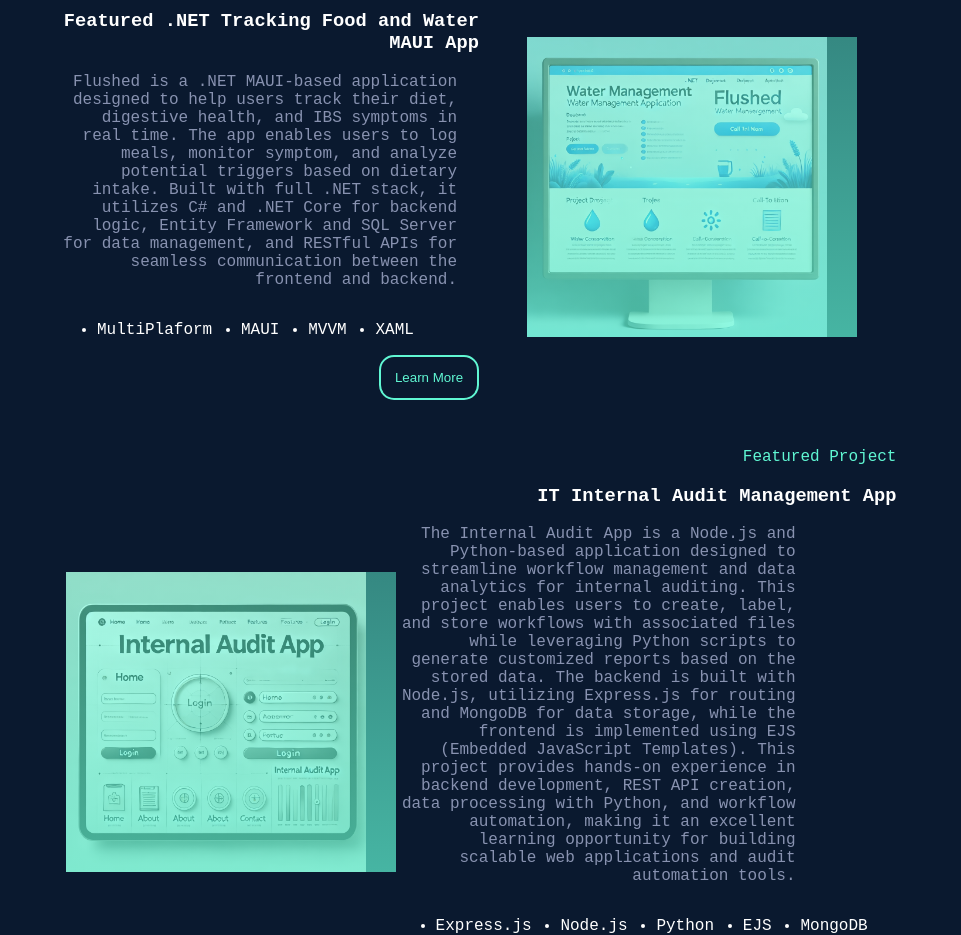
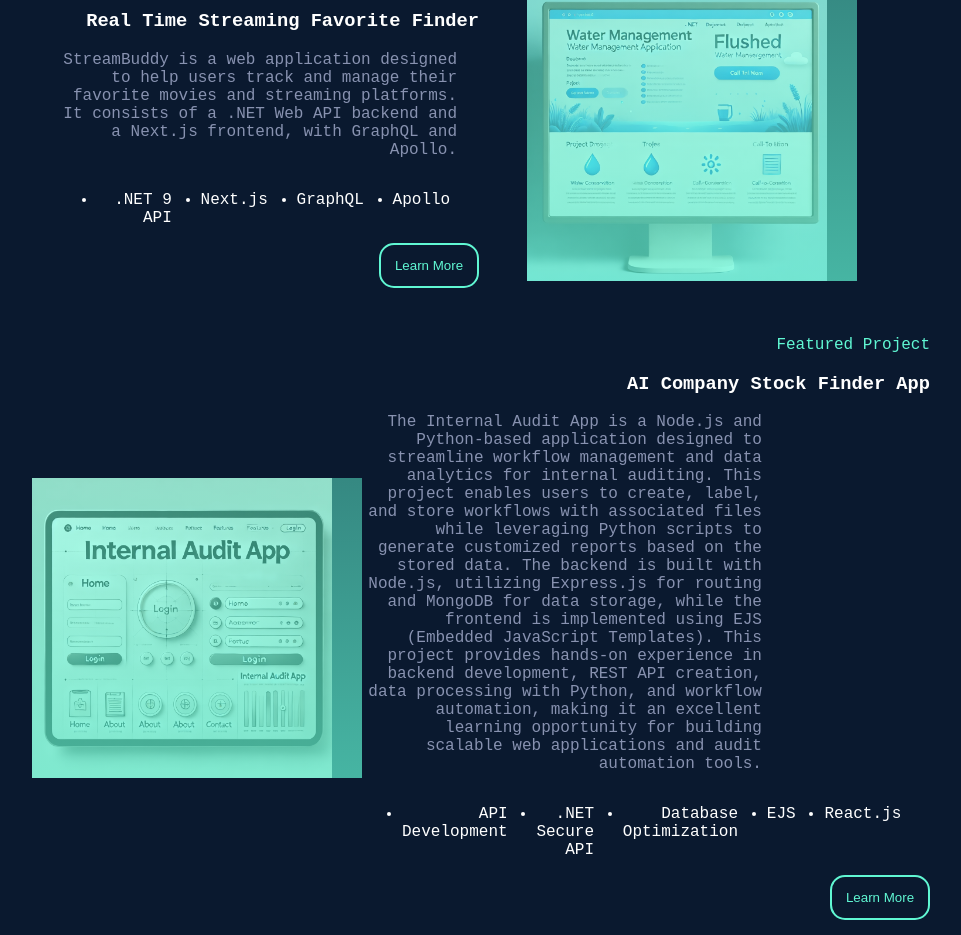
Before and after one commit to zep1994/thomas-matlock, a Next.js app in the folder frontend/: page / in a window 1280 px wide. Shown: the part 3673-4608 px from the top of the page, without its empty margins (183-1144 px from the left). Built offline with nearby package versions, Linux system fonts and the light colour scheme.

Commit message:
update code

```diff
--- a/frontend/pages/index.js
+++ b/frontend/pages/index.js
@@ -313,23 +313,20 @@
                   <div className={styles.project2}>
                     <div className={styles.pro2Info}>
                       <span className={styles.feat}>Featured Project</span>
-                      <h3 className={styles.proName}>Featured .NET Tracking Food and Water MAUI App</h3>
+                      <h3 className={styles.proName}>Real Time Streaming Favorite Finder</h3>
                       <p className={styles.description}>
-                      Flushed is a .NET MAUI-based application designed to help users track their diet, digestive health,
-                      and IBS symptoms in real time. The app enables users to log meals, monitor symptom, and analyze
-                      potential triggers based on dietary intake. Built with full .NET stack, it utilizes C# and .NET
-                      Core for backend logic, Entity Framework and SQL Server for data management, and RESTful APIs for seamless
-                      communication between the frontend and backend.
+                      StreamBuddy is a web application designed to help users track and manage their favorite movies and streaming platforms.
+                      It consists of a .NET Web API backend and a Next.js frontend, with GraphQL and Apollo.
                       </p>
                       <ul className={styles.stackUl2}>
-                        <li className={styles.listItem}>MultiPlaform</li>
-                        <li className={styles.listItem}>MAUI</li>
-                        <li className={styles.listItem}>MVVM</li>
-                        <li className={styles.listItem}>XAML</li>
+                        <li className={styles.listItem}>.NET 9 API</li>
+                        <li className={styles.listItem}>Next.js</li>
+                        <li className={styles.listItem}>GraphQL</li>
+                        <li className={styles.listItem}>Apollo</li>
                       </ul>
                       <button>
                         <a
-                          href="https://github.com/zep1994/Flushed"
+                          href="https://github.com/zep1994/StreamBuddy"
                           target="_blank"
                         >
                           Learn More
@@ -347,7 +344,7 @@
                     </div>
                     <div className={styles.pro3Info}>
                       <span className={styles.feat}>Featured Project</span>
-                      <h3 className={styles.proName}>IT Internal Audit Management App</h3>
+                      <h3 className={styles.proName}>AI Company Stock Finder App</h3>
                       <p className={styles.description}>
                         The Internal Audit App is a Node.js and Python-based application designed to streamline workflow management and
                         data analytics for internal auditing. This project enables users to create, label, and store workflows with associated
@@ -358,15 +355,15 @@
                         web applications and audit automation tools.
                       </p>
                       <ul className={styles.stackUl2}>
-                        <li className={styles.listItem}>Express.js</li>
-                        <li className={styles.listItem}>Node.js</li>
-                        <li className={styles.listItem}>Python</li>
+                        <li className={styles.listItem}>API Development</li>
+                        <li className={styles.listItem}>.NET Secure API</li>
+                        <li className={styles.listItem}>Database Optimization</li>
                         <li className={styles.listItem}>EJS</li>
-                        <li className={styles.listItem}>MongoDB</li>
+                        <li className={styles.listItem}>React.js</li>
                       </ul>
                       <button>
                         <a
-                          href="https://github.com/zep1994/Internal_Audit_App"
+                          href="https://github.com/zep1994/FutureAICompaniesStockFinder"
                           target="_blank"
                         >
                           Learn More
```
